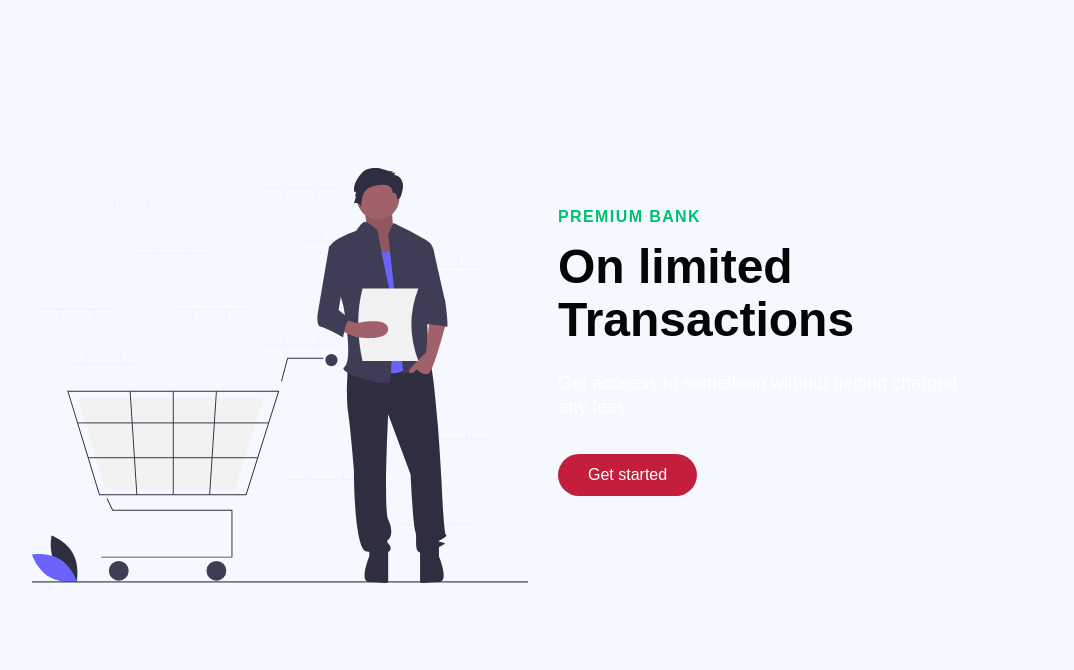
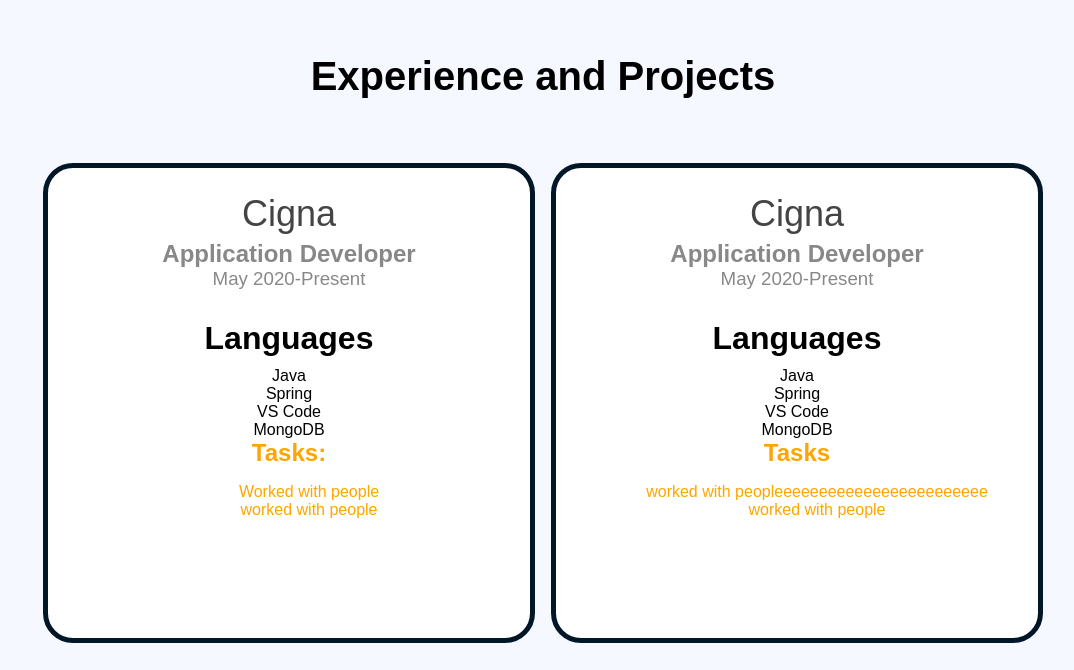
Before and after one commit to rojaunBS/personal-website, a React (Create React App) app: page / in a window 1280 px wide. Shown: the part 1610-2280 px from the top of the page, without its empty margins (97-1171 px from the left). Built offline with nearby package versions, Linux system fonts and the light colour scheme; a web font is replaced by a local one.

Commit message:
More Updates to Info Sections

```diff
--- a/src/App.js
+++ b/src/App.js
@@ -2,7 +2,6 @@
 import { BrowserRouter as Router, Switch, Route } from 'react-router-dom';
 import './App.css';
 import Home from './pages'
-import About from './pages/about'
 
 function App() {
   return (
--- a/src/components/ButtonElement.js
+++ b/src/components/ButtonElement.js
@@ -20,5 +20,6 @@
     transition: all 0.2s ease-in-out;
     background: ${({primary})=> (primary? "#fff" : "#01bf71")};
     color: ${({dark})=> (dark? '#C41E3D' : 'black')};
+    border: solid #C41E3D 2px;
 }
 `
--- /dev/null
+++ b/src/components/Expereince/ExperienceElements.js
@@ -0,0 +1,95 @@
+import styled from 'styled-components'
+
+export const ExperienceContainer = styled.div`
+    height: 100vh;
+    display: flex;
+    flex-direction: column;
+    justify-content: center;
+    align-items: center;
+    background-color: #F6F8FF;
+`
+export const ExperienceWrapper = styled.div`
+    max-width: 1100px;
+    margin: 0 auto;
+    display: grid;
+    grid-template-columns: 1fr 1fr;
+    align-items: center;
+    grid-gap: 16px;
+    padding: 0 50px;
+    height: 60%;
+    width: 100%;
+
+@media screen and (max-width: 1000px){
+    grid-template-columns: 1fr 1fr;
+}
+
+@media screen and (max-width: 768px){
+    grid-template-columns: 1fr;
+    padding: 20px;
+}
+`
+export const ExperienceTitle = styled.h1`
+    font-size: 2.5rem;
+    color: black;
+    margin-bottom: 64px;
+    margin-top: -84px;
+`
+
+export const ExperienceCard = styled.div`
+    border: #011627 solid 5px;
+    border-radius: 30px;
+    text-align: center;
+    background-color: #FFF;
+    box-sizing: border-box;
+    height: 100%;
+    flex-direction: column;
+`
+export const CompanyName = styled.h1`
+    font-size: 36px;
+    font-weight: 400;
+    margin-top: 25px;
+    color: #444;
+`
+export const JobTitle = styled.h2`
+    font-size: 24px;
+    font-weight: 700;
+    color: #888;
+    margin-top: 5px;
+`
+export const Years = styled.h3`
+    font-weight: 400;
+    color: #888;
+`
+export const Subtitle = styled.h1`
+    display: block;
+    padding-top: 30px;
+    padding-bottom: 10px;
+`
+export const LangTechContainer = styled.ul`
+    color: black;
+`
+export const LangTech = styled.li`
+    color: black;
+    list-style-type: none;
+`
+
+export const DescriptionH1 = styled.h2`
+    color: orange;
+    margin: 0px;
+`
+export const DescriptionUl = styled.ul`
+    display: block;
+    align-items: center;
+    margin-block-start: 1em;
+    margin-block-end: 1em;
+    margin-inline-start: 0px;
+    margin-inline-end: 0px;
+    padding-inline-start: 40px;
+    list-style-type: none;
+
+`
+export const DescriptionLi = styled.li`
+    color: orange;
+    margin: 0px;
+
+`
--- /dev/null
+++ b/src/components/Expereince/index.js
@@ -0,0 +1,52 @@
+import React from 'react'
+import {ExperienceContainer, ExperienceWrapper,ExperienceTitle, ExperienceCard, CompanyName, JobTitle, Years, Subtitle, LangTechContainer, LangTech, DescriptionH1, DescriptionUl, DescriptionLi} from './ExperienceElements'
+
+
+
+const Experience = () => {
+    return (
+        <ExperienceContainer id="experience">
+            <ExperienceTitle>Experience and Projects</ExperienceTitle>
+            <ExperienceWrapper>
+                <ExperienceCard>
+                    <CompanyName>Cigna</CompanyName>
+                    <JobTitle>Application Developer</JobTitle>
+                    <Years>May 2020-Present</Years>
+                    <Subtitle>Languages</Subtitle>
+                    <LangTechContainer>
+                        <LangTech>Java</LangTech>
+                        <LangTech>Spring</LangTech>
+                        <LangTech>VS Code</LangTech>
+                        <LangTech>MongoDB</LangTech>
+                    </LangTechContainer>
+                    <DescriptionH1>Tasks:</DescriptionH1>
+                    <DescriptionUl>
+                        <DescriptionLi><span>Worked with people</span></DescriptionLi>
+                        <DescriptionLi>worked with people</DescriptionLi>
+                    </DescriptionUl>
+                </ExperienceCard>
+                <ExperienceCard>
+                    <CompanyName>Cigna</CompanyName>
+                    <JobTitle>Application Developer</JobTitle>
+                    <Years>May 2020-Present</Years>
+                    <Subtitle>Languages</Subtitle>
+                    <LangTechContainer>
+                        <LangTech>Java</LangTech>
+                        <LangTech>Spring</LangTech>
+                        <LangTech>VS Code</LangTech>
+                        <LangTech>MongoDB</LangTech>
+                    </LangTechContainer>
+                    <DescriptionH1>Tasks</DescriptionH1>
+                    <DescriptionUl>
+                        <DescriptionLi>worked with peopleeeeeeeeeeeeeeeeeeeeeeee</DescriptionLi>
+
+                        <DescriptionLi>worked with people</DescriptionLi>
+                    </DescriptionUl>
+                </ExperienceCard>
+
+            </ExperienceWrapper>
+        </ExperienceContainer>
+    )
+}
+
+export default Experience
--- a/src/components/HeroSection/HeroElements.js
+++ b/src/components/HeroSection/HeroElements.js
@@ -122,7 +122,7 @@
         color: #E13D5B;
     }
     &:after{
-        content:'<Welcome/>';
+        content:'</Welcome>';
         color: #E13D5B;
     }
 }
--- a/src/components/HeroSection/index.js
+++ b/src/components/HeroSection/index.js
@@ -21,7 +21,7 @@
                 {/* <HeroP>Hover Above for a greeting</HeroP> */}
                 <Typewriter
                         options={{
-                            strings: ["Developer", "Student",
+                            strings: ["Developer", "Mentor",
                         "Entrepreneur","Speaker"],
                             autoStart: true,
                             loop: true,
@@ -36,20 +36,6 @@
                 </HeroBtnWrapper>
             </HeroContent>
         </HeroContainer>
-        // <div style ={{display: 'flex', justifyContent: 'center',alignItems:'center' , height: '90vh'}}>
-        //         <h3>
-        //             Hey, my name is <br/>
-        //             <h1>Rojaun Samuda</h1>
-                    // <Typewriter
-                    //     options={{
-                    //         strings: ["Developer", "Student",
-                    //     "Entrepreneur","Speaker"],
-                    //         autoStart: true,
-                    //         loop: true,
-                    //     }}
-                    // />
-        //         </h3>
-        //     </div>
     )
 }
 
--- a/src/components/Info Section/Data.js
+++ b/src/components/Info Section/Data.js
@@ -3,13 +3,12 @@
     lightBg: true,
     lightText: false,
     lightTextDesc: true,
-    topLine: 'Premium Bank',
-    headline: 'On limited Transactions',
-    description: 'Get acceess to something without getting charged any fees',
-    buttonLabel: 'Get started',
+    headline: 'About Rojaun:',
+    description: 'I have a passion for learning new technologies that improve my developing skills as well as understanding others. Starting with small assignments in school, I\'ve now transitioned into working on independent projects. I aspire to work as a full stack developer creating products will change and improve lives.  ',
+    buttonLabel: 'Resumé',
     imgStart: false,
-    img: require('../../images/svg-1.svg').default,
-    alt: 'Car',
+    img: require('../../images/rojaunIcon.PNG').default,
+    alt: 'rojaunIcon',
     dark: true,
     primary: true,
     darkText: true,
--- a/src/components/Info Section/InfoElements.js
+++ b/src/components/Info Section/InfoElements.js
@@ -67,7 +67,7 @@
     font-size: 48px;
     line-height: 1.1;
     font-weight: 600;
-    color: ${({lightText}) => (lightText ? '#f7f8f8' : '#010606')};
+    color: ${({lightText}) => (lightText ? '#C41E3D' : '#011627')};
 
 @media screen and (max-width: 480px){
     font-size: 32px;
@@ -79,11 +79,13 @@
     margin-bottom: 35px;
     font-size: 18px;
     line-height: 24px;
-    color: ${({darkText}) => (darkText ? '#010606' : '#fff')};
+    color: ${({darkText}) => (darkText ? '#011627' : '#fff')};
 `
 export const BtnWrap = styled.div`
     display: flex;
     justify-content: flex-start;
+    width: 124px;
+    height: 44px;
 `
 
 export const ImgWrap = styled.div`
--- a/src/components/Info Section/index.js
+++ b/src/components/Info Section/index.js
@@ -14,6 +14,7 @@
                                 <Heading lightText={lightText}>{headline}</Heading>
                                 <Subtitle darkText={darkText}>{description}</Subtitle>
                                 <BtnWrap>
+                                    <a href='../../assets/Rojaun_Samuda_reseume.pdf' target="_blank">
                                         <Button to= "home"
                                         smooth= {true}
                                         duration={500}
@@ -24,6 +25,7 @@
                                         dark={dark ? 1 : 0}
                                         dark2={dark2 ? 1 : 0}
                                         >{buttonLabel}</Button>
+                                    </a>
                                 </BtnWrap>
                             </TextWrapper>
                         </Column1>
--- a/src/pages/about.js
+++ /dev/null
@@ -1,11 +0,0 @@
-import React from 'react'
-
-const About = () => {
-    return (
-        <div style ={{display: 'flex', justifyContent: 'center', alignItems: 'center', height: '90vh'}}>
-            <h1>About</h1>
-        </div>
-    )
-}
-
-export default About
--- a/src/pages/index.js
+++ b/src/pages/index.js
@@ -6,6 +6,7 @@
 import Sidebar from '../components/Sidebar';
 import Skills from '../components/Skills';
 import Footer from '../components/Footer'
+import Experience from '../components/Expereince';
 
 
 const Home = () => {
@@ -23,25 +24,11 @@
             <Navbar toggle={toggle}/>
             <HeroSection/>
             <InfoSection {...homeObjOne}/>
-            <InfoSection {...homeObjTwo}/>
+            <Experience/>
+
             <Skills/>
-            <InfoSection {...homeObjThree}/>
+            {/* <InfoSection {...homeObjThree}/> */}
             <Footer/>
-            {/* <div style ={{display: 'flex', justifyContent: 'center',alignItems:'center' , height: '90vh'}}>
-                <h3>
-
-                    Hey, my name is <br/>
-                    <h1>Rojaun Samuda</h1>
-                    <Typewriter
-                        options={{
-                            strings: ["Developer", "Student",
-                        "Entrepreneur","Speaker"],
-                            autoStart: true,
-                            loop: true,
-                        }}
-                    />
-                </h3>
-            </div> */}
         </>
     )
 }
```
Also changed, not shown: src/images/rojaunIcon.PNG (added), 1 other file (tests, documents, lock files or other folders). Lines whose indentation alone changed are shown as unchanged.
